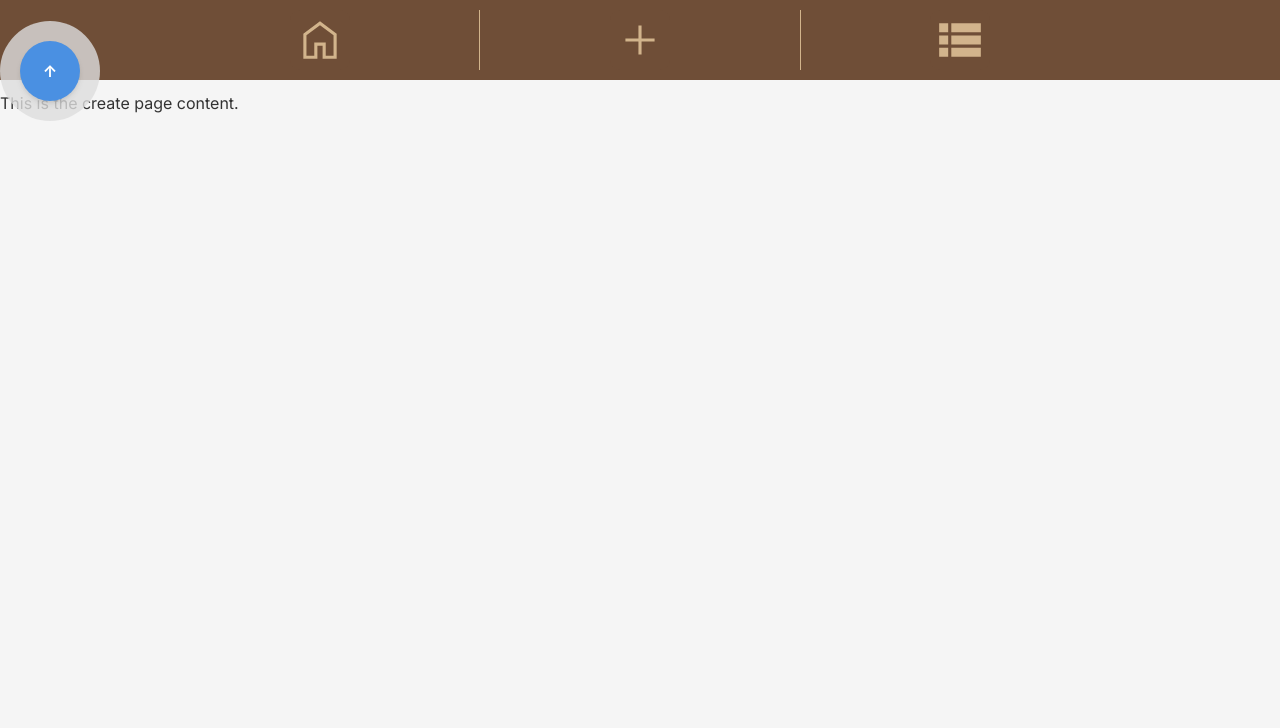
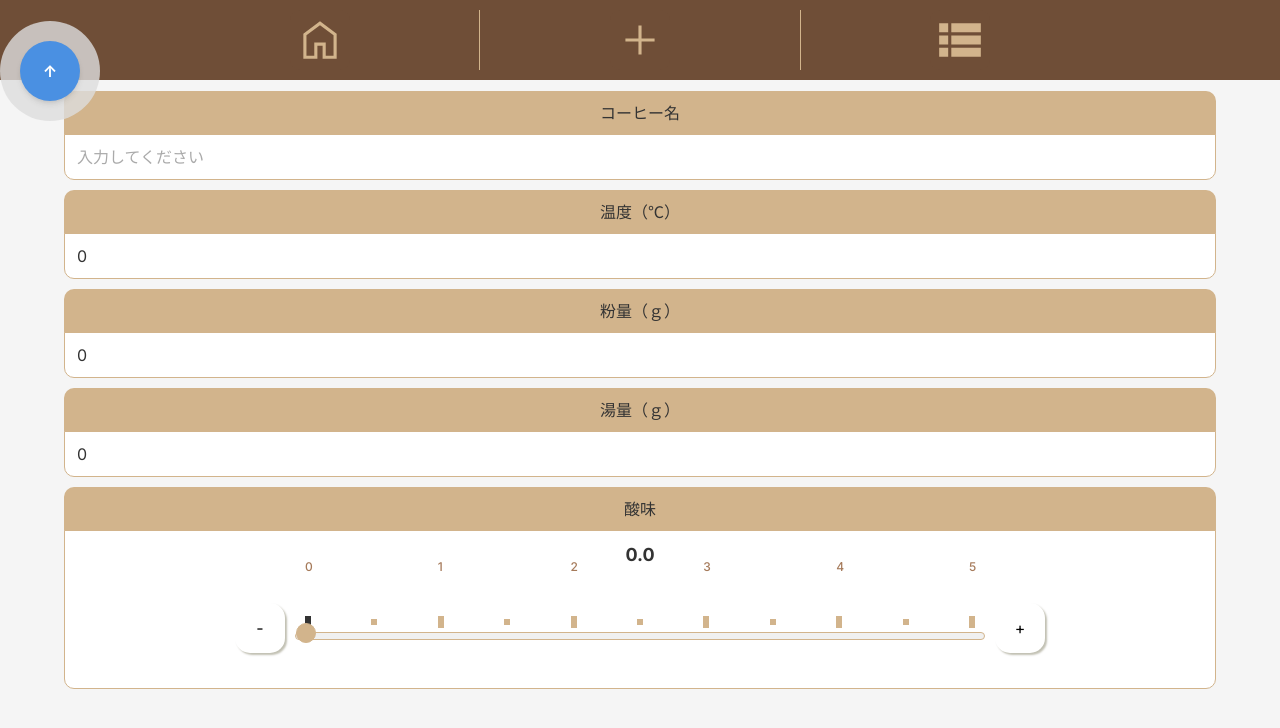
Before and after one commit to akiran1sei/coffee-note_web, a Next.js app: page /pages/create in a window 1280 px wide. Shown: the top 728 px of the page. Built offline with nearby package versions, Linux system fonts and the light colour scheme.

Commit message:
formコンポーネントファイルの作成作業中

```diff
--- /dev/null
+++ b/app/components/form/ChartComponent/page.tsx
@@ -0,0 +1,93 @@
+import React from "react";
+import styles from "@/app/styles/Form.module.css";
+import { translationMap } from "@/app/utils/translations";
+
+interface chartProps {
+  dataTitle: string;
+  onChange: (value: number) => void;
+  value: number;
+  labelText: string;
+  min: number;
+  max: number;
+  step: number;
+}
+
+export const ChartComponent: React.FC<chartProps> = ({
+  dataTitle,
+  onChange,
+  value,
+  labelText,
+  min,
+  max,
+  step,
+}) => {
+  const handleNumberChange = (e: React.ChangeEvent<HTMLInputElement>) => {
+    const inputValue = e.target.value;
+    onChange(Number(inputValue));
+  };
+
+  const tickValues = [];
+  for (let i = min; i <= max; i += step) {
+    tickValues.push(i);
+  }
+
+  const handleButtonClick = (type: "increment" | "decrement") => {
+    let newValue = type === "increment" ? value + step : value - step;
+    newValue = Math.max(min, Math.min(max, newValue));
+    onChange(parseFloat(newValue.toFixed(1)));
+  };
+
+  return (
+    <div className={styles.inputContainer}>
+      <label className={styles.label} htmlFor={labelText}>
+        {dataTitle}
+      </label>
+      <div className={styles.sliderContainer}>
+        <div className={styles.valueTextContainer}>
+          <span className={styles.valueText}>{value.toFixed(1)}</span>
+        </div>
+        <div className={styles.sliderAndButtons}>
+          <button
+            className={styles.button}
+            onClick={() => handleButtonClick("decrement")}
+          >
+            -
+          </button>
+          <div className={styles.sliderWrapper}>
+            <div className={styles.tickContainer}>
+              {tickValues.map((tick) => (
+                <div
+                  key={tick}
+                  className={`${styles.tick} ${
+                    tick % 1 === 0 ? styles.majorTick : styles.minorTick
+                  } ${value === tick ? styles.activeTick : ""}`}
+                >
+                  {tick % 1 === 0 && (
+                    <span className={styles.tickLabel}>{tick}</span>
+                  )}
+                </div>
+              ))}
+            </div>
+            <input
+              className={styles.rangeInput}
+              type="range"
+              id={labelText}
+              onChange={handleNumberChange}
+              value={String(value)}
+              name={translationMap[dataTitle] || dataTitle}
+              min={min}
+              max={max}
+              step={step}
+            />
+          </div>
+          <button
+            className={styles.button}
+            onClick={() => handleButtonClick("increment")}
+          >
+            +
+          </button>
+        </div>
+      </div>
+    </div>
+  );
+};
--- /dev/null
+++ b/app/components/form/InputComponent/page.tsx
@@ -0,0 +1,79 @@
+// components/form/InputComponent.tsx
+
+import React from "react";
+import styles from "@/app/styles/Form.module.css";
+import { translationMap } from "@/app/utils/translations";
+
+interface InputProps {
+  dataTitle: string;
+  onChange: (value: string) => void;
+  value: string;
+  labelText: string;
+}
+
+export const InputComponent: React.FC<InputProps> = ({
+  dataTitle,
+  onChange,
+  value,
+  labelText,
+}) => {
+  const handleInputChange = (e: React.ChangeEvent<HTMLInputElement>) => {
+    onChange(e.target.value);
+  };
+
+  return (
+    <div className={styles.inputContainer}>
+      <label className={styles.label} htmlFor={labelText}>
+        {dataTitle}
+      </label>
+      <div className={styles.inputBox}>
+        <input
+          className={styles.input}
+          id={labelText}
+          type="text"
+          onChange={handleInputChange}
+          value={value}
+          placeholder="入力してください"
+          name={translationMap[dataTitle] || dataTitle}
+        />
+      </div>
+    </div>
+  );
+};
+interface NumberProps {
+  dataTitle: string;
+  onChange: (value: number) => void;
+  value: number;
+  labelText: string;
+}
+
+export const NumberComponent: React.FC<NumberProps> = ({
+  dataTitle,
+  onChange,
+  value,
+  labelText,
+}) => {
+  const handleNumberChange = (e: React.ChangeEvent<HTMLInputElement>) => {
+    const inputValue = e.target.value;
+    // inputValueが空文字列（''）の場合に0を返すロジック
+    onChange(inputValue === "" ? 0 : Number(inputValue));
+  };
+  return (
+    <div className={styles.inputContainer}>
+      <label className={styles.label} htmlFor={labelText}>
+        {dataTitle}
+      </label>
+      <div className={styles.inputBox}>
+        <input
+          className={styles.input}
+          type="number"
+          id={labelText}
+          onChange={handleNumberChange}
+          value={String(value)}
+          placeholder="入力してください"
+          name={translationMap[dataTitle] || dataTitle}
+        />
+      </div>
+    </div>
+  );
+};
--- /dev/null
+++ b/app/components/form/SelectComponent/page.tsx
@@ -0,0 +1,91 @@
+// components/form/InputComponent.tsx
+
+import React from "react";
+import styles from "@/app/styles/Form.module.css";
+
+interface InputProps {
+  dataTitle: string;
+  onChange: (value: string) => void;
+  value: string;
+}
+
+export const InputComponent: React.FC<InputProps> = ({
+  dataTitle,
+  onChange,
+  value,
+}) => {
+  const handleInputChange = (e: React.ChangeEvent<HTMLInputElement>) => {
+    onChange(e.target.value);
+  };
+
+  return (
+    <div className={styles.inputContainer}>
+      <label className={styles.label}>{dataTitle}</label>
+      <input
+        className={styles.input}
+        type="text"
+        onChange={handleInputChange}
+        value={value}
+        placeholder="入力してください"
+      />
+    </div>
+  );
+};
+interface NumberProps {
+  dataTitle: string;
+  onChange: (value: number) => void;
+  value: number;
+}
+
+export const NumberComponent: React.FC<NumberProps> = ({
+  dataTitle,
+  onChange,
+  value,
+}) => {
+  const handleNumberChange = (e: React.ChangeEvent<HTMLInputElement>) => {
+    const inputValue = e.target.value;
+    // inputValueが空文字列（''）の場合に0を返すロジック
+    onChange(inputValue === "" ? 0 : Number(inputValue));
+  };
+  return (
+    <div className={styles.inputContainer}>
+      <label className={styles.label}>{dataTitle}</label>
+      <input
+        className={styles.input}
+        type="number"
+        onChange={handleNumberChange}
+        value={String(value)}
+        placeholder="入力してください"
+      />
+    </div>
+  );
+};
+interface chartProps {
+  dataTitle: string;
+  onChange: (value: number) => void;
+  value: number;
+}
+
+export const ChartComponent: React.FC<chartProps> = ({
+  dataTitle,
+  onChange,
+  value,
+}) => {
+  const handleNumberChange = (e: React.ChangeEvent<HTMLInputElement>) => {
+    const inputValue = e.target.value;
+    // inputValueが空文字列（''）の場合に0を返すロジック
+    onChange(inputValue === "" ? 0 : Number(inputValue));
+  };
+  return (
+    <div className={styles.inputContainer}>
+      <label className={styles.label}>{dataTitle}</label>
+      <input
+        className={styles.input}
+        type="number"
+        onChange={handleNumberChange}
+        value={String(value)}
+        placeholder="入力してください"
+      />
+    </div>
+  );
+};
--- a/app/pages/create/page.tsx
+++ b/app/pages/create/page.tsx
@@ -1,9 +1,85 @@
+"use client";
+import React, { useEffect, useState } from "react";
+import {
+  InputComponent,
+  NumberComponent,
+} from "@/app/components/form/InputComponent/page";
+import { ChartComponent } from "@/app/components/form/ChartComponent/page";
+import { translationMap } from "@/app/utils/translations";
 const CreatePage = () => {
+  const [formValue, setFormValue] = useState({
+    coffeeName: "",
+    temperature: 0,
+    coffeeAmount: 0,
+    waterAmount: 0,
+    chart: {
+      acidity: 0,
+      bitterness: 0,
+      overall: 0,
+      body: 0,
+      aroma: 0,
+      aftertaste: 0,
+    },
+  });
+
   return (
     <div>
       <h1>Create Page</h1>
-      <p>This is the create page content.</p>
-      {/* 他のコンテンツやコンポーネントをここに追加 */}
+      <InputComponent
+        dataTitle="コーヒー名"
+        value={formValue.coffeeName}
+        onChange={(value: string) => {
+          setFormValue({ ...formValue, coffeeName: value });
+        }}
+        labelText="coffeeName"
+      />
+      <NumberComponent
+        dataTitle="温度（℃）"
+        value={formValue.temperature}
+        onChange={(value: number) => {
+          setFormValue({
+            ...formValue,
+            temperature: value,
+          });
+        }}
+        labelText="temperature"
+      />
+      <NumberComponent
+        dataTitle="粉量（ｇ）"
+        value={formValue.coffeeAmount}
+        onChange={(value: number) => {
+          setFormValue({
+            ...formValue,
+            coffeeAmount: value,
+          });
+        }}
+        labelText="coffeeAmount"
+      />
+      <NumberComponent
+        dataTitle="湯量（ｇ）"
+        value={formValue.waterAmount}
+        onChange={(value: number) => {
+          setFormValue({
+            ...formValue,
+            waterAmount: value,
+          });
+        }}
+        labelText="waterAmount"
+      />
+      <ChartComponent
+        dataTitle="酸味"
+        value={formValue.chart.acidity}
+        onChange={(value: number) => {
+          setFormValue({
+            ...formValue,
+            chart: { ...formValue.chart, acidity: value },
+          });
+        }}
+        labelText="acidity"
+        min={0}
+        max={5}
+        step={0.5}
+      />
     </div>
   );
 };
--- /dev/null
+++ b/app/utils/translations.tsx
@@ -0,0 +1,29 @@
+// src/utils/translations.ts
+
+export const translationMap: { [key: string]: string } = {
+  コーヒー名: "name",
+  品種: "variety",
+  産地: "productionArea",
+  焙煎度: "roastingDegree",
+  抽出方法: "extractionMethod",
+  メーカー: "extractionMaker",
+  挽き目: "grindSize",
+  "温度（℃）": "temperature",
+  "粉量（ｇ）": "coffeeAmount",
+  "湯量（ｇ）": "waterAmount",
+  計測方法: "measurementMethod",
+  抽出時間: "extractionTime",
+  酸味: "acidity",
+  苦味: "bitterness",
+  総合: "overall",
+  コク: "body",
+  アロマ: "aroma",
+  後味: "aftertaste",
+  メモ: "memo",
+  自己評価: "rating",
+  店名: "shopName",
+  店の価格: "shopPrice",
+  飲んだ日付: "shopDate",
+  店の住所: "shopAddress",
+  店のURL: "shopUrl",
+};
```
Also changed, not shown: app/components/form/MeasuredTimeInputComponent/page.tsx (added), app/components/form/ShopTextComponent/page.tsx (added), app/components/form/TextAreaComponent/page.tsx (added).
